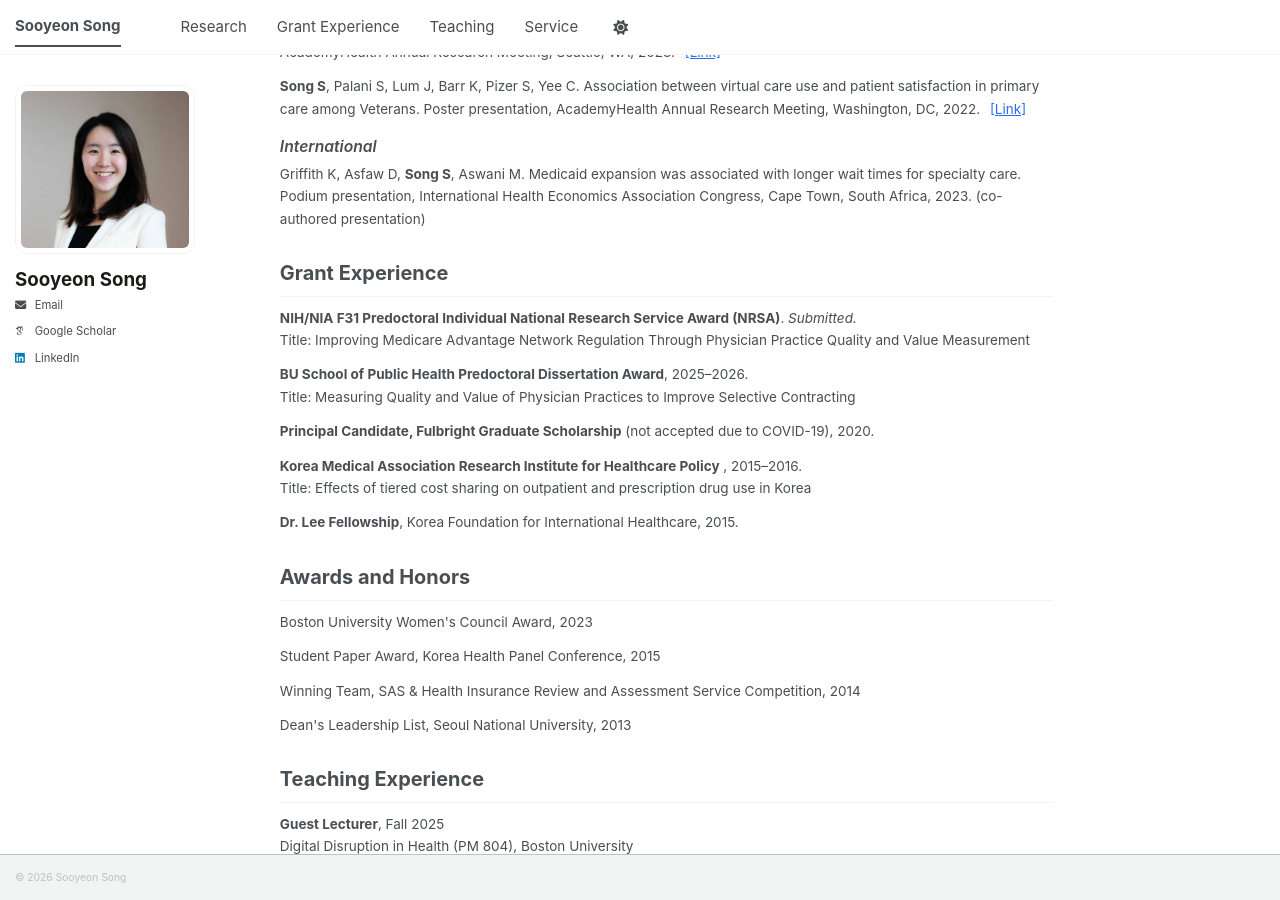
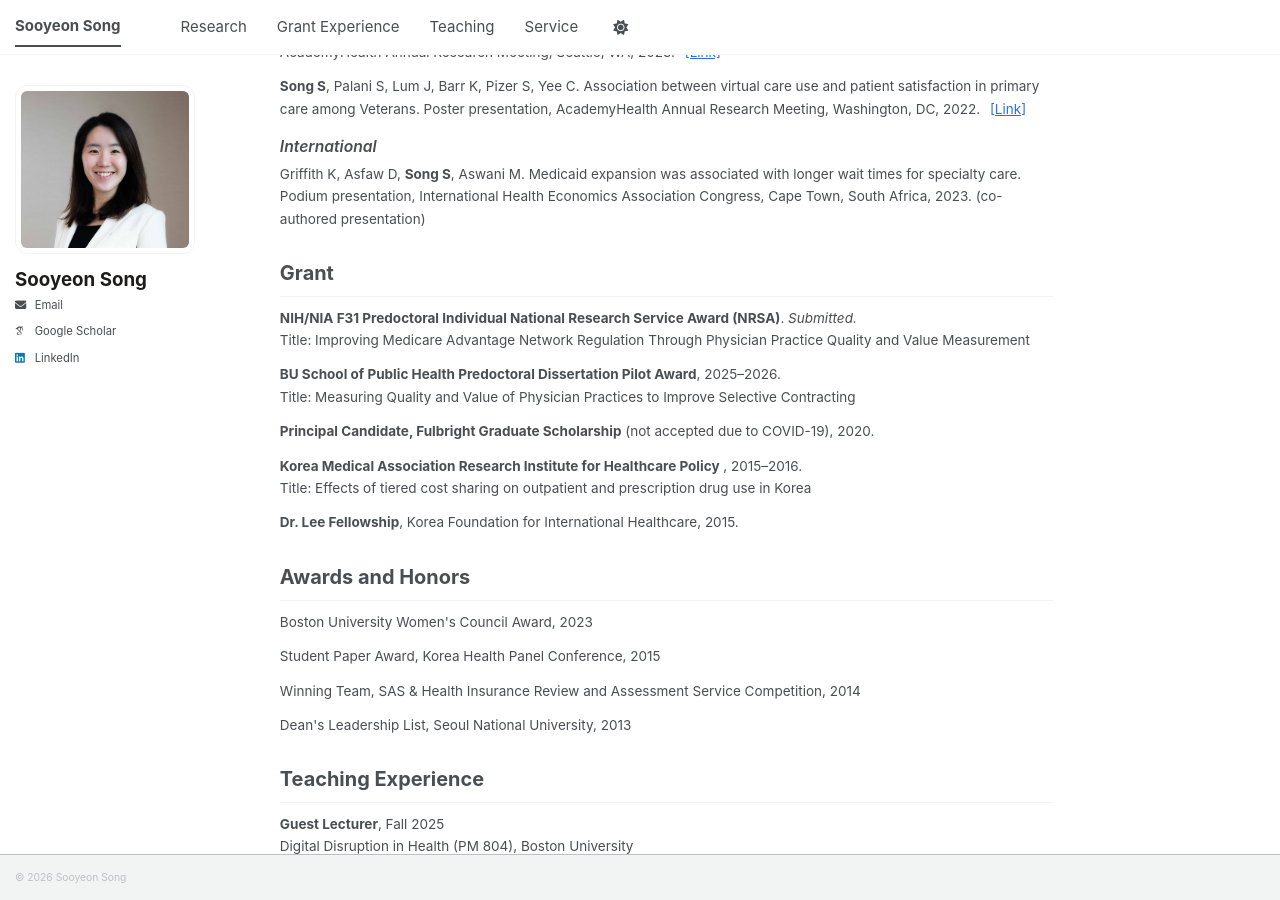
Before and after one commit to sooyeonsong/sooyeonsong.github.io, a Jekyll site: the page built from _pages/about.md, in a window 1280 px wide and 900 px high, scrolled down 1572 px. Built offline with Jekyll 4.4.1, drawn with Linux system fonts in a browser that asks for light colours; some web fonts are replaced; a script bundle is joined from its source files by our own code; library files that are not in the unit come from our copies.

Commit message:
Update about.md

```diff
--- a/_pages/about.md
+++ b/_pages/about.md
@@ -62,11 +62,11 @@ Before pursuing PhD training, I worked in global health policy and management an
 <p>Griffith K, Asfaw D, <strong>Song S</strong>, Aswani M. Medicaid expansion was associated with longer wait times for specialty care. Podium presentation, International Health Economics Association Congress, Cape Town, South Africa, 2023. (co-authored presentation)</p>
 </div>
 
-<h2 id="grants">Grant Experience</h2>
+<h2 id="grants">Grant</h2>
 
 <div class="pub-list" markdown="0">
 <p><strong>NIH/NIA F31 Predoctoral Individual National Research Service Award (NRSA)</strong>. <em>Submitted.</em><br>Title: Improving Medicare Advantage Network Regulation Through Physician Practice Quality and Value Measurement</p>
-<p><strong>BU School of Public Health Predoctoral Dissertation Award</strong>, 2025&ndash;2026.<br>Title: Measuring Quality and Value of Physician Practices to Improve Selective Contracting</p>
+<p><strong>BU School of Public Health Predoctoral Dissertation Pilot Award</strong>, 2025&ndash;2026.<br>Title: Measuring Quality and Value of Physician Practices to Improve Selective Contracting</p>
 <p><strong>Principal Candidate, Fulbright Graduate Scholarship</strong> (not accepted due to COVID-19), 2020.</p>
 <p><strong>Korea Medical Association Research Institute for Healthcare Policy</strong> , 2015&ndash;2016.<br>Title: Effects of tiered cost sharing on outpatient and prescription drug use in Korea</p>
 <p><strong>Dr. Lee Fellowship</strong>, Korea Foundation for International Healthcare, 2015.</p>
```
